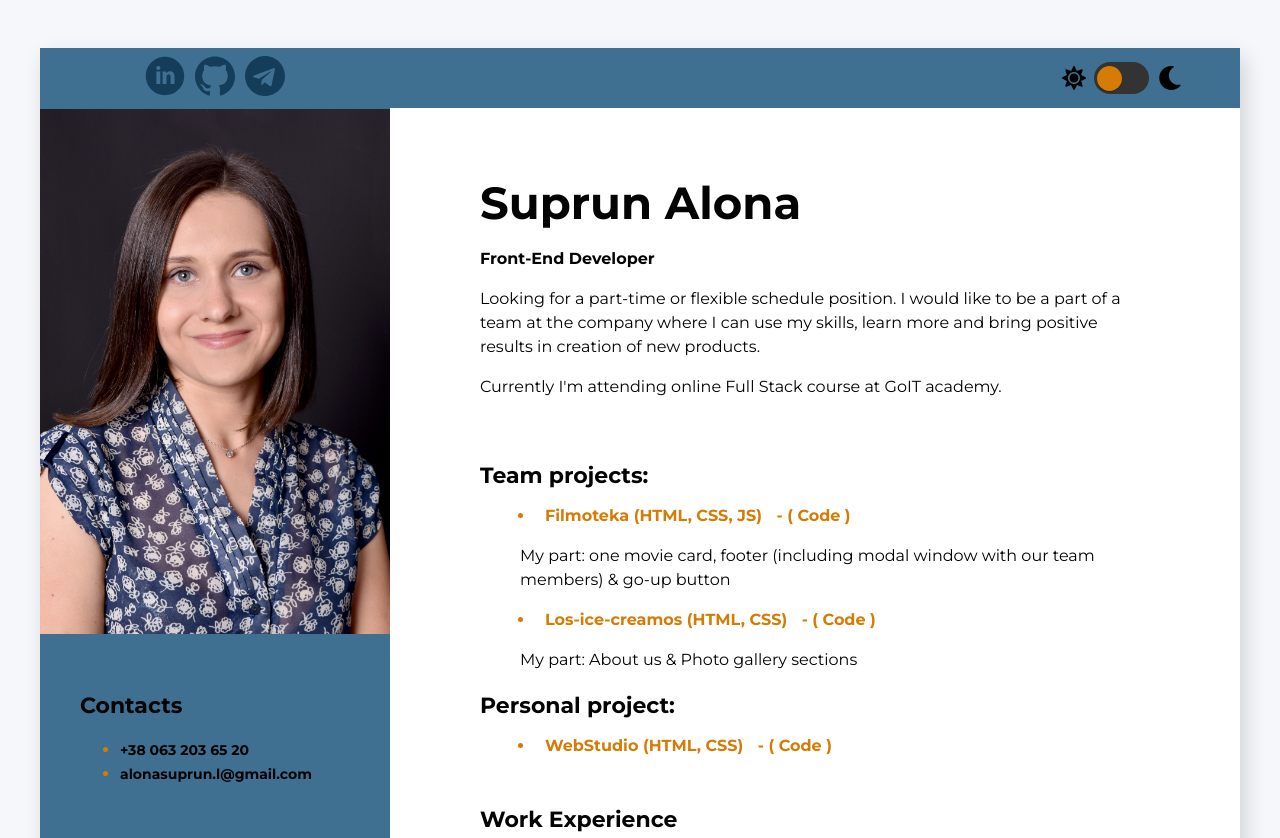
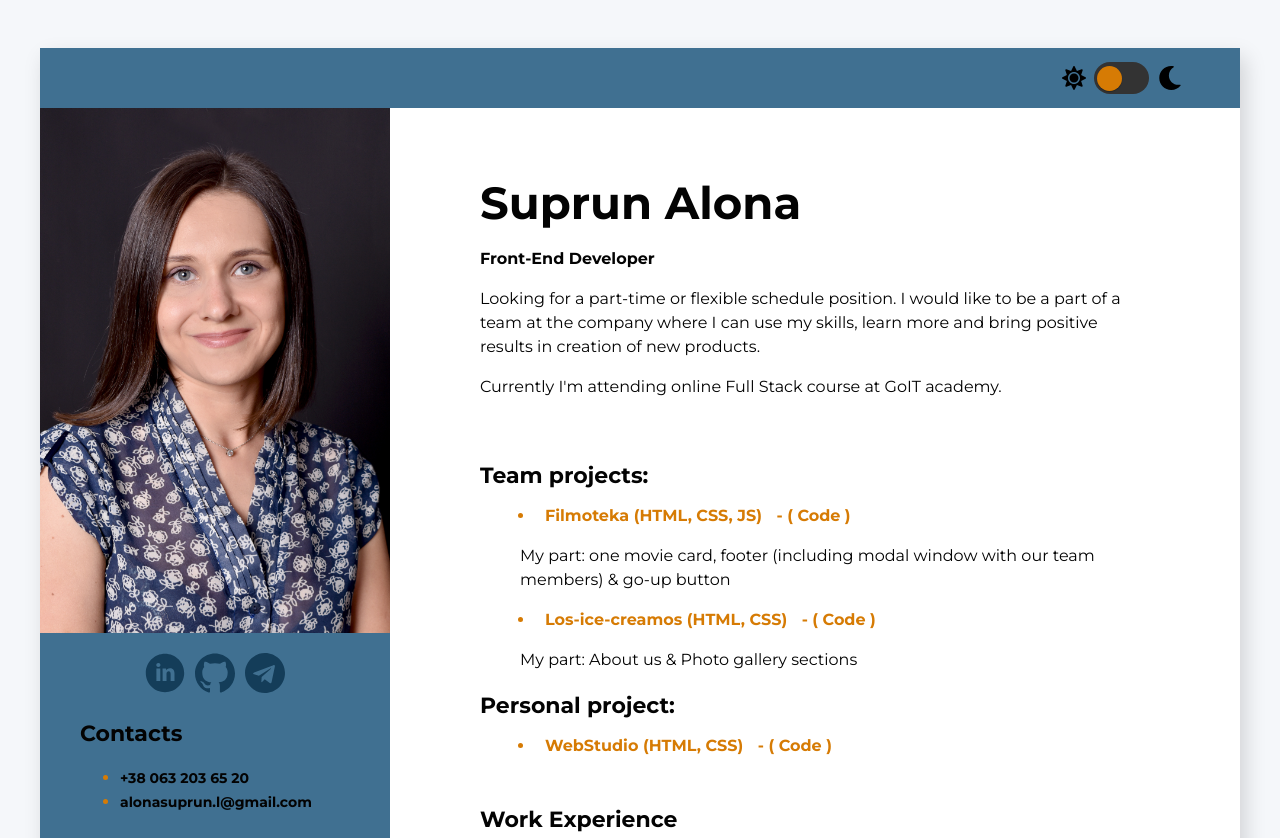
Before and after one commit to Alona-Suprun/Alona-Suprun-resume, a plain HTML site: page index.html in a window 1280 px wide. Shown: the top 838 px of the page. Drawn offline with Linux system fonts and the light colour scheme.

Commit message:
sosial links

```diff
--- a/css/styles.css
+++ b/css/styles.css
@@ -53,6 +53,7 @@ body {
 .sideboard {
   display: inline-block;
   max-width: 350px;
+  padding-top: 60px;
   padding-bottom: 40px;
 }
 .sideboard.light-theme {
@@ -69,7 +70,7 @@ body {
 .contacts-conteiner {
   margin-left: 40px;
   margin-right: 40px;
-  margin-top: 60px;
+  margin-top: 20px;
 }
 .contacts-title {
   font-size: 22px;
@@ -130,8 +131,6 @@ body {
   display: flex;
   justify-content: center;
   align-items: center;
-  padding-top: 8px;
-  padding-bottom: 6px;
 }
 a {
   margin: 0px;
--- a/index.html
+++ b/index.html
@@ -15,7 +15,11 @@
     <section>
       <div class="wrapper">
         <aside class="sideboard">
-          <!--social links-->
+
+          <img class="photo" src="./img/1.jpg" alt="my photo" />
+          <div class="main-container">
+            <!--contacts conteiner-->
+            <div class="contacts-conteiner"><!--social links-->
           <ul class="list socials">
             <li class="socials-item">
               <a href="https://www.linkedin.com/in/alona-suprun-b1546921a/">
@@ -36,10 +40,6 @@
               ></a>
             </li>
           </ul>
-          <img class="photo" src="./img/1.jpg" alt="my photo" />
-          <div class="main-container">
-            <!--contacts conteiner-->
-            <div class="contacts-conteiner">
               <h3 class="contacts-title">Contacts</h3>
                <ul><li><a class="contacts-text" href="tel:0632036520">
                   +38 063 203 65 20</a
@@ -47,6 +47,7 @@
               <li><a class="contacts-text" href="mailto:alonasuprun.l@gmail.com">
                   alonasuprun.l@gmail.com</a
                 ></li></ul>
+
 
             </div>
             <!--tech skills conteiner-->
@@ -122,7 +123,7 @@
               </svg>
             </div>
           </div>
-          <!--abbout me main info-->
+          <!--about me main info-->
           <div class="info-conteiner">
             <h1 class="name">Suprun Alona</h1>
             <h2 class="proffesion">Front-End Developer</h2>
```
